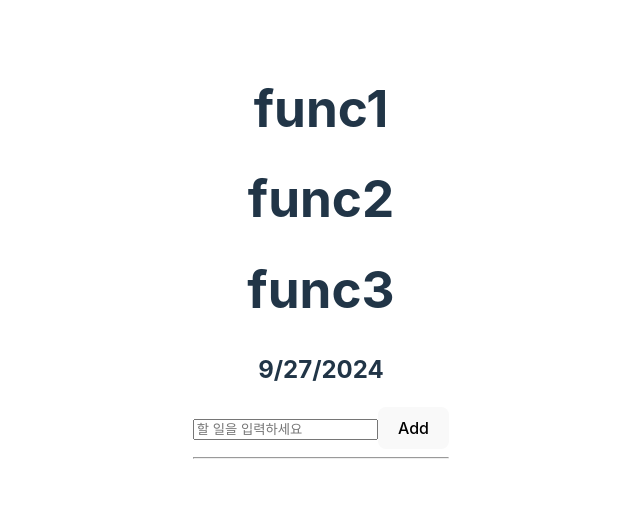
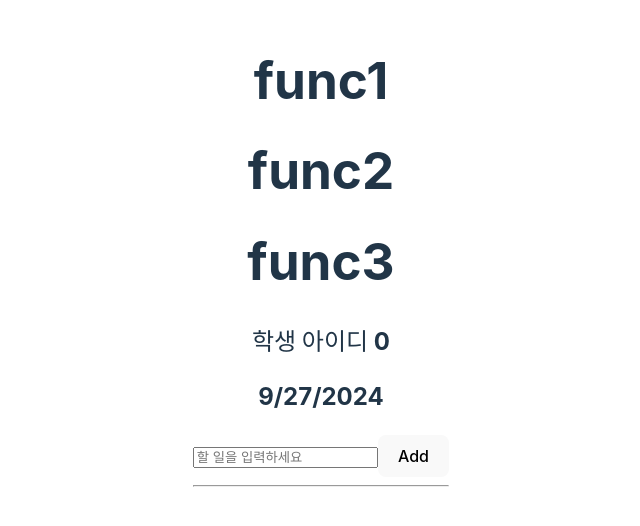
Before and after one commit to jooYeonIya/studyReact, a React (Vite) app in the folder CounterApp/: page / in a window 1280 px wide. Shown: the part 144-670 px from the top of the page, without its empty margins (319-959 px from the left). Built offline with nearby package versions, Linux system fonts and the light colour scheme.

Commit message:
컴포넌트 오브젝트 사용법

```diff
--- a/CounterApp/src/App.jsx
+++ b/CounterApp/src/App.jsx
@@ -2,6 +2,7 @@ import { useState } from 'react'
 import './App.css'
 import Header from './components/Header';
 import Func3, { Func1, Func2 } from './components/Components';
+import ComponentObj from './components/ComponentObj';
 
 function App() {
   let [todo, setTodo] = useState("");
@@ -31,6 +32,7 @@ function App() {
       <Func1 />
       <Func2 />
       <Func3 />
+      <ComponentObj />
       <Header />
       <input type="text" value={todo} placeholder="할 일을 입력하세요" onChange={changeTodo} />
       <button onClick={addTodoList}>Add</button>
--- /dev/null
+++ b/CounterApp/src/components/ComponentObj.jsx
@@ -0,0 +1,17 @@
+export default function ComponentObj() {
+    const name = "hong";
+    const student = {
+        id: 0,
+        name,
+        score: 90
+    }
+
+    // {student} 라고 쓸 수 없음
+    // Objects are not valid as a React child (found: object with keys id, name, score).
+    // If you meant to render a collection of children, use an array instead
+    return (
+        <>
+            <h2>학생 아이디 {student.id}</h2>
+        </>
+    )
+}
```
